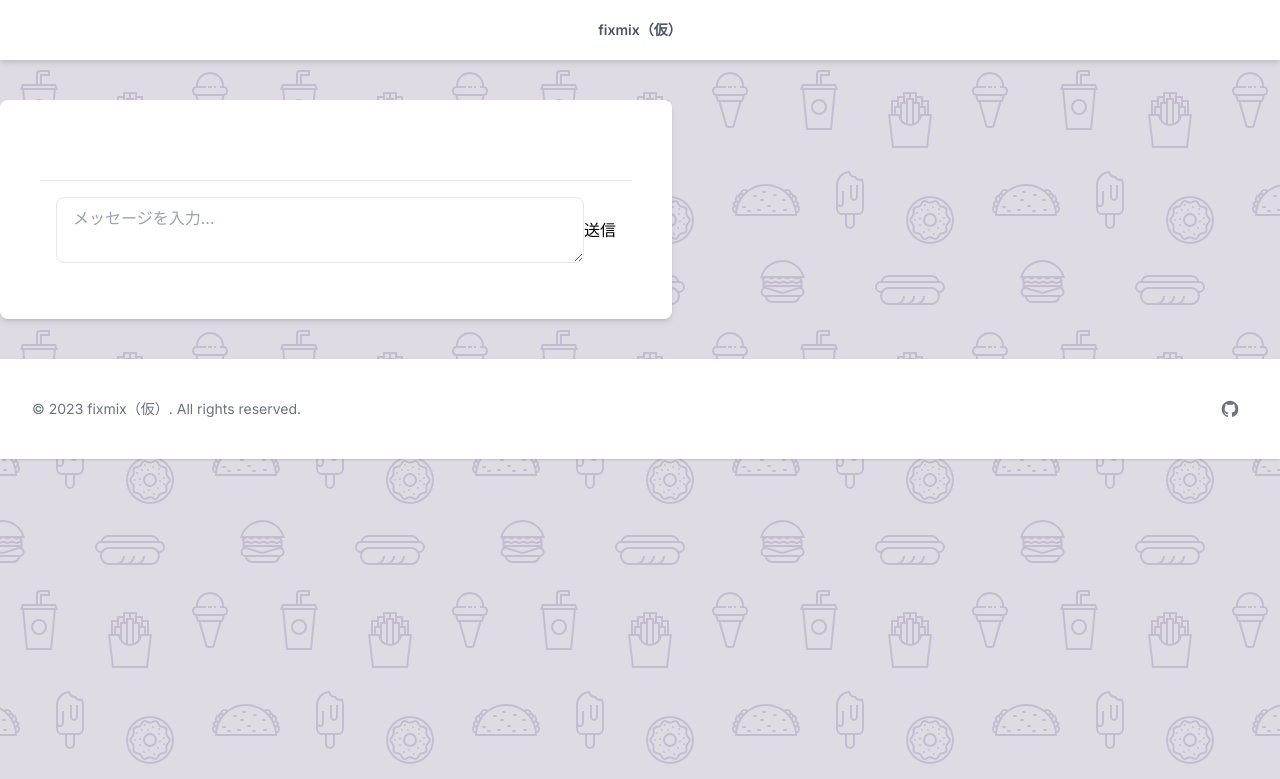
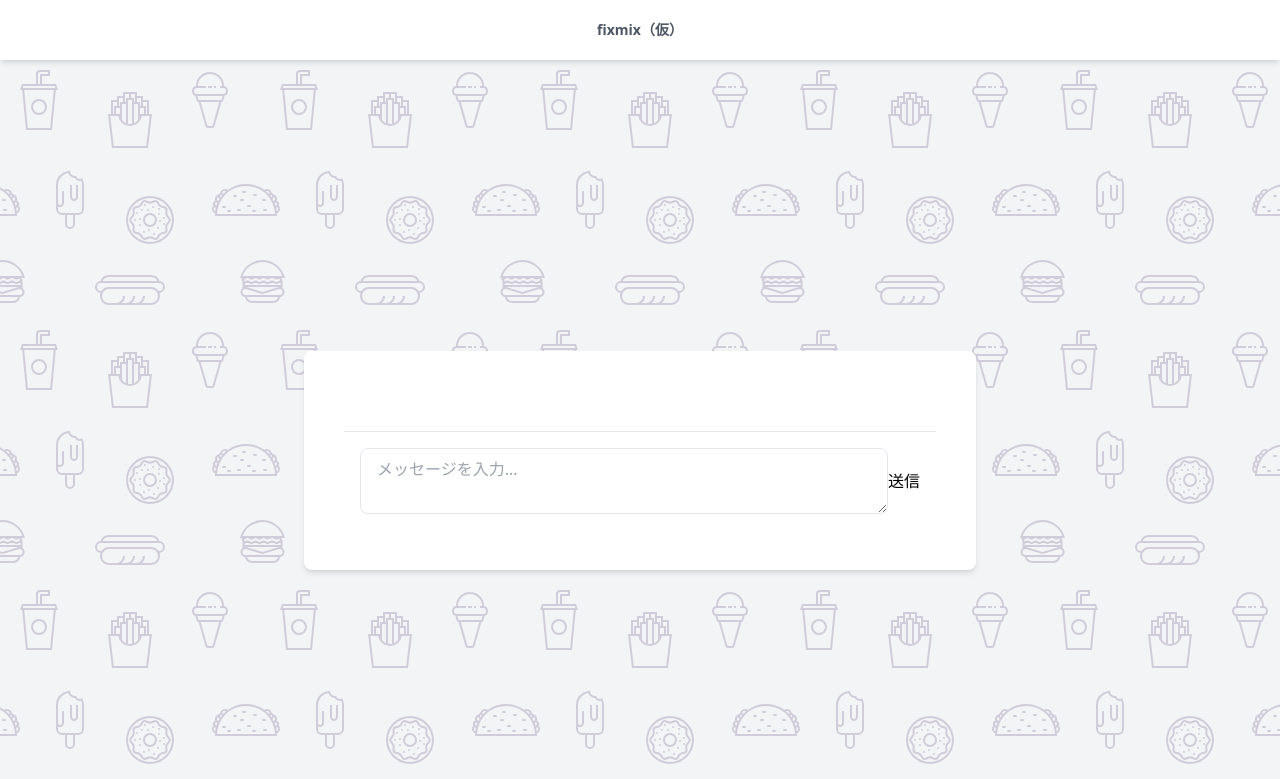
Before and after one commit to fixmix-hackathon/fixmix, a Next.js app: page / in a window 1280 px wide. Shown: the top 779 px of the page. Built offline with nearby package versions, Linux system fonts and the light colour scheme.

Commit message:
🩹 レイアウトが上手く表示されない不具合を修正

```diff
--- a/app/layout.tsx
+++ b/app/layout.tsx
@@ -1,10 +1,8 @@
 import './globals.css'
 import type { Metadata } from 'next'
-import { Inter } from 'next/font/google'
 import Footer from './footer'
 import Header from './header'
-
-const inter = Inter({ subsets: ['latin'] })
+import Main from "./main";
 
 export const metadata: Metadata = {
   title: 'fix-mix（仮）',
@@ -14,13 +12,17 @@ export const metadata: Metadata = {
 export default function RootLayout({
   children,
 }: {
-  children: React.ReactNode
+  children: React.ReactNode;
 }) {
   return (
     <html lang="ja">
-      <Header />
-      <body className={inter.className}>{children}</body>
-      <Footer />
+      <link rel="icon" href="/favicon.ico" sizes="any" />
+      <head />
+      <body className="min-h-screen bg-white md:bg-gray-100">
+        <Header />
+        <Main>{children}</Main>
+        <Footer />
+      </body>
     </html>
   )
 }
```
